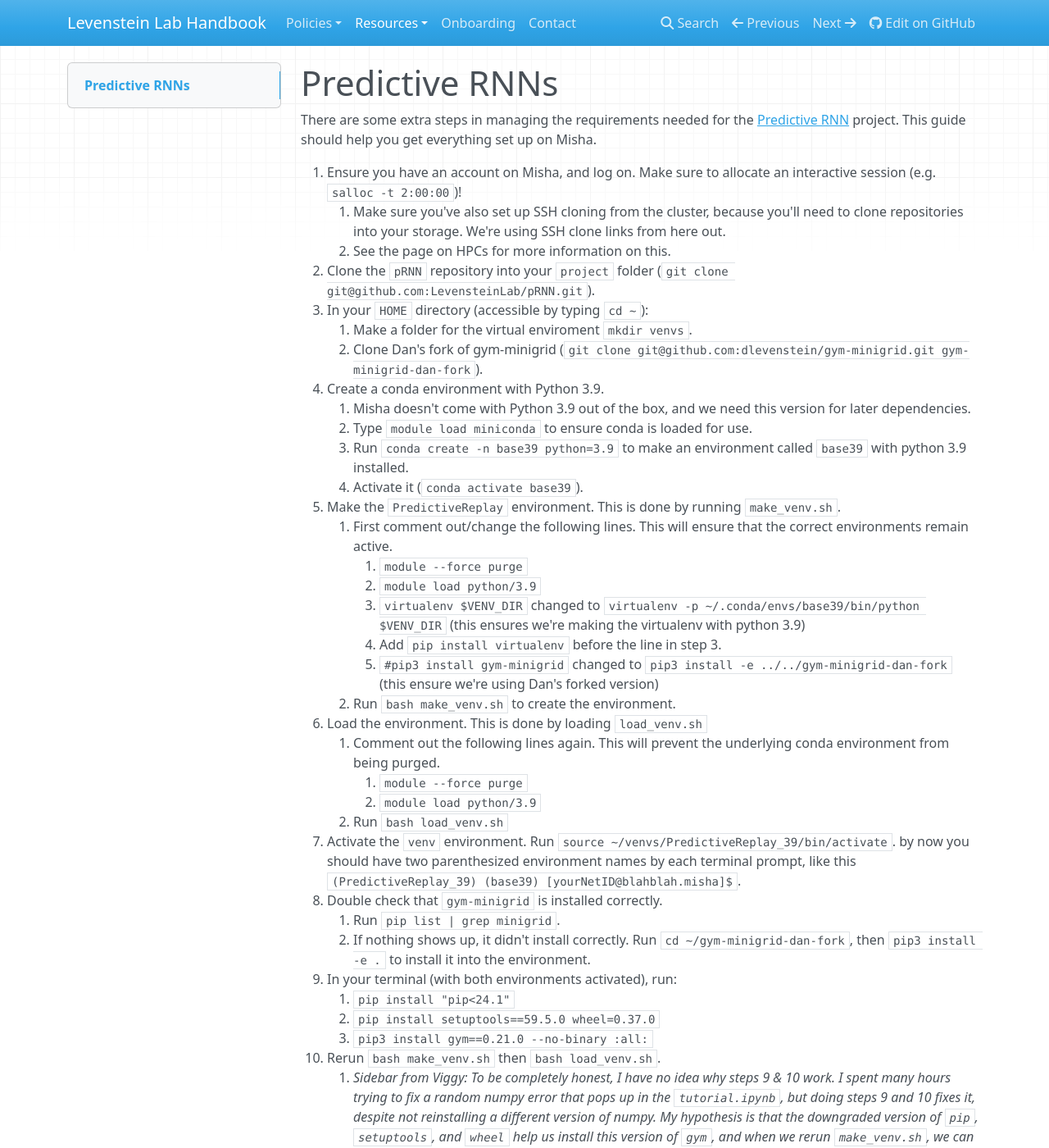
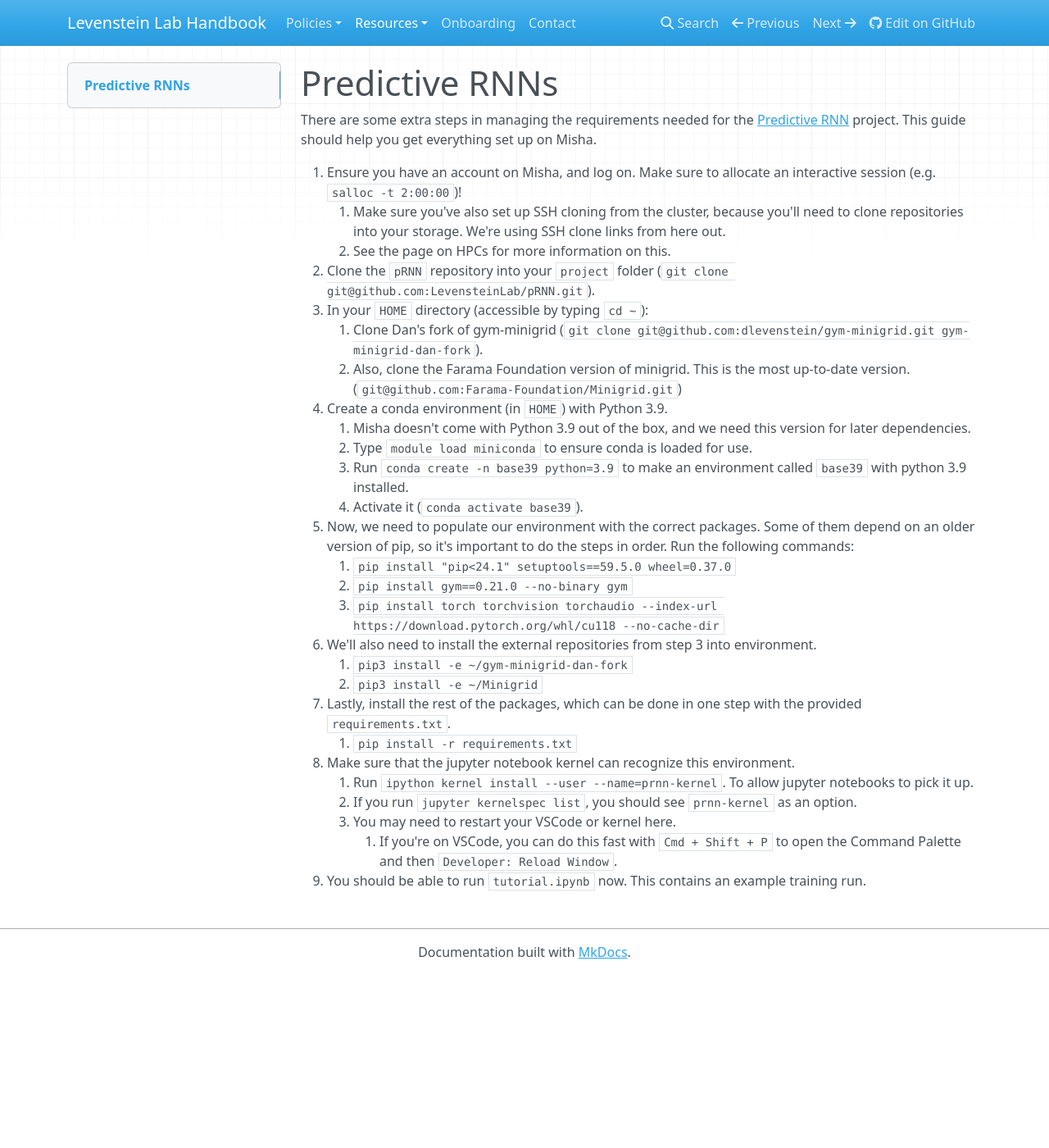
Before and after one commit to LevensteinLab/Lab-Handbook, an MkDocs documentation site: the page built from docs/Resources/prnn_tutorial.md, in a window 1280 px wide and 1400 px high. Shown: the whole window at 82% size. Built offline with MkDocs 1.6.1, drawn with Linux system fonts in a browser that asks for light colours; nearby versions of some CDN libraries; some of the changed text lies outside the part shown.

Commit message:
fixing prnn env setup instructions

```diff
--- a/docs/Resources/prnn_tutorial.md
+++ b/docs/Resources/prnn_tutorial.md
@@ -7,40 +7,25 @@ There are some extra steps in managing the requirements needed for the [Predicti
     2. See the page on HPCs for more information on this.
 2. Clone the `pRNN` repository into your `project` folder (`git clone git@github.com:LevensteinLab/pRNN.git`).
 3. In your `HOME` directory (accessible by typing `cd ~`):
-    1. Make a folder for the virtual enviroment `mkdir venvs`.
-    2. Clone Dan's fork of gym-minigrid (`git clone git@github.com:dlevenstein/gym-minigrid.git gym-minigrid-dan-fork`).
-4. Create a conda environment with Python 3.9.
+    1. Clone Dan's fork of gym-minigrid (`git clone git@github.com:dlevenstein/gym-minigrid.git gym-minigrid-dan-fork`).
+    2. Also, clone the Farama Foundation version of minigrid. This is the most up-to-date version. (`git@github.com:Farama-Foundation/Minigrid.git`)
+4. Create a conda environment (in `HOME`) with Python 3.9.
     1. Misha doesn't come with Python 3.9 out of the box, and we need this version for later dependencies.
     2. Type `module load miniconda` to ensure conda is loaded for use.
     3. Run `conda create -n base39 python=3.9` to make an environment called `base39` with python 3.9 installed.
     4. Activate it (`conda activate base39`).
-5. Make the `PredictiveReplay` environment. This is done by running `make_venv.sh`.
-    1. First comment out/change the following lines. This will ensure that the correct environments remain active.
-        1. `module --force purge`
-        2. `module load python/3.9`
-        3. `virtualenv $VENV_DIR` changed to `virtualenv -p ~/.conda/envs/base39/bin/python $VENV_DIR` (this ensures we're making the virtualenv with python 3.9)
-        4. Add `pip install virtualenv` before the line in step 3.
-        5. `#pip3 install gym-minigrid` changed to `pip3 install -e ../../gym-minigrid-dan-fork` (this ensure we're using Dan's forked version)
-    2. Run `bash make_venv.sh` to create the environment.
-6. Load the environment. This is done by loading `load_venv.sh`
-    1. Comment out the following lines again. This will prevent the underlying conda environment from being purged.
-        1. `module --force purge`
-        2. `module load python/3.9`
-    2. Run `bash load_venv.sh`
-7. Activate the `venv` environment. Run `source ~/venvs/PredictiveReplay_39/bin/activate`. by now you should have two parenthesized environment names by each terminal prompt, like this `(PredictiveReplay_39) (base39) [yourNetID@blahblah.misha]$ `.
-8. Double check that `gym-minigrid` is installed correctly.
-    1. Run `pip list | grep minigrid`.
-    2. If nothing shows up, it didn't install correctly. Run `cd ~/gym-minigrid-dan-fork`, then `pip3 install -e .` to install it into the environment.
-9. In your terminal (with both environments activated), run:
-    1. `pip install "pip<24.1"`
-    2. `pip install setuptools==59.5.0 wheel=0.37.0`
-    3. `pip3 install gym==0.21.0 --no-binary :all:`
-10. Rerun `bash make_venv.sh` then `bash load_venv.sh`.
-    1. *Sidebar from Viggy: To be completely honest, I have no idea why steps 9 & 10 work. I spent many hours trying to fix a random numpy error that pops up in the `tutorial.ipynb`, but doing steps 9 and 10 fixes it, despite not reinstalling a different version of numpy. My hypothesis is that the downgraded version of `pip`, `setuptools`, and `wheel` help us install this version of `gym`, and when we rerun `make_venv.sh`, we can reinstall the correct version of numpy (`1.22.4` instead of `1.26.x` that it likes to do). It could be an issue with the order in which we install the packages at first. If you continue to have issues, try steps 9 and 10 again, and "turning \[your kernel\] on and off again". Or ask me, and we can figure it out. One day, I will figure out how to do this with fewer steps.*
-11. Finally, make sure that the jupyter notebook kernel can recognize this environment.
-    1. Run `pip install ipykernel` (this will install it inside *both* environments).
-    2. Run `ipython kernel install --user --name=prnn-kernel`. To allow jupyter notebooks to pick it up.
-    3. If you run `jupyter kernelspec list`, you should see `prnn-kernel` as an option.
-    4. You may need to restart your VSCode or kernel here.
-12. You should be able to run `tutorial.ipynb` now. This contains a single run setting up some environments.
-    1. You may get a `SyntaxError`. This is because there's a small typo to fix. If you go to line 62 in `prnn > utils > Shell.py`, you may see an extra `):`. Delete that.
+5. Now, we need to populate our environment with the correct packages. Some of them depend on an older version of pip, so it's important to do the steps in order. Run the following commands:
+    1. `pip install "pip<24.1" setuptools==59.5.0 wheel=0.37.0`
+    2. `pip install gym==0.21.0 --no-binary gym`
+    3. `pip install torch torchvision torchaudio --index-url https://download.pytorch.org/whl/cu118 --no-cache-dir`
+6. We'll also need to install the external repositories from step 3 into environment.
+    1. `pip3 install -e ~/gym-minigrid-dan-fork`
+    2. `pip3 install -e ~/Minigrid`
+7. Lastly, install the rest of the packages, which can be done in one step with the provided `requirements.txt`.
+    1. `pip install -r requirements.txt`
+8. Make sure that the jupyter notebook kernel can recognize this environment.
+    1. Run `ipython kernel install --user --name=prnn-kernel`. To allow jupyter notebooks to pick it up.
+    2. If you run `jupyter kernelspec list`, you should see `prnn-kernel` as an option.
+    3. You may need to restart your VSCode or kernel here.
+        1. If you're on VSCode, you can do this fast with `Cmd + Shift + P` to open the Command Palette and then `Developer: Reload Window`.
+9. You should be able to run `tutorial.ipynb` now. This contains an example training run.
```
